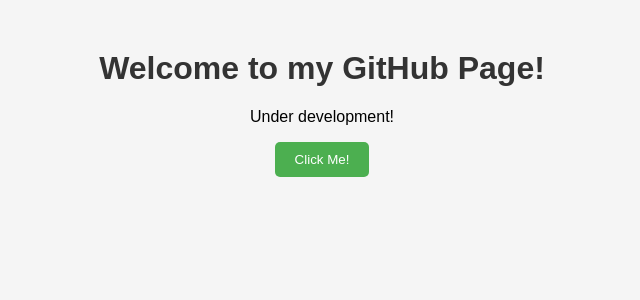
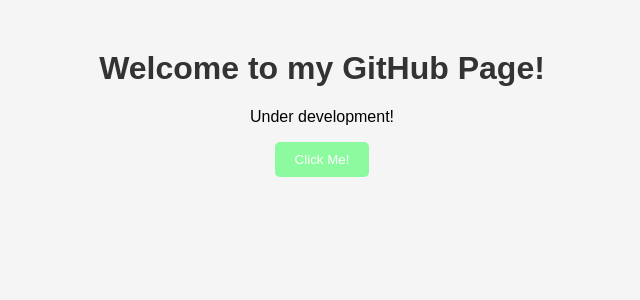
Before and after one commit to ChrisioGwaan/ChrisioGwaan.github.io, a Jekyll site: the page built from index.md, in a window 1280 px wide. Shown: the top 300 px of the page, without its empty margins (318-958 px from the left). Built offline with Jekyll 4.4.1, drawn with Linux system fonts in a browser that asks for light colours.

Commit message:
+fix: Update button styles with perfect combo

```diff
--- a/assets/style.css
+++ b/assets/style.css
@@ -12,8 +12,12 @@
 button {
     padding: 10px 20px;
     border: none;
-    background-color: #4CAF50;
+    background-color: #8cfa9e;
     color: white;
     border-radius: 5px;
     cursor: pointer;
 }
+
+button:hover {
+    background-color: #ff91b5;
+}
```
